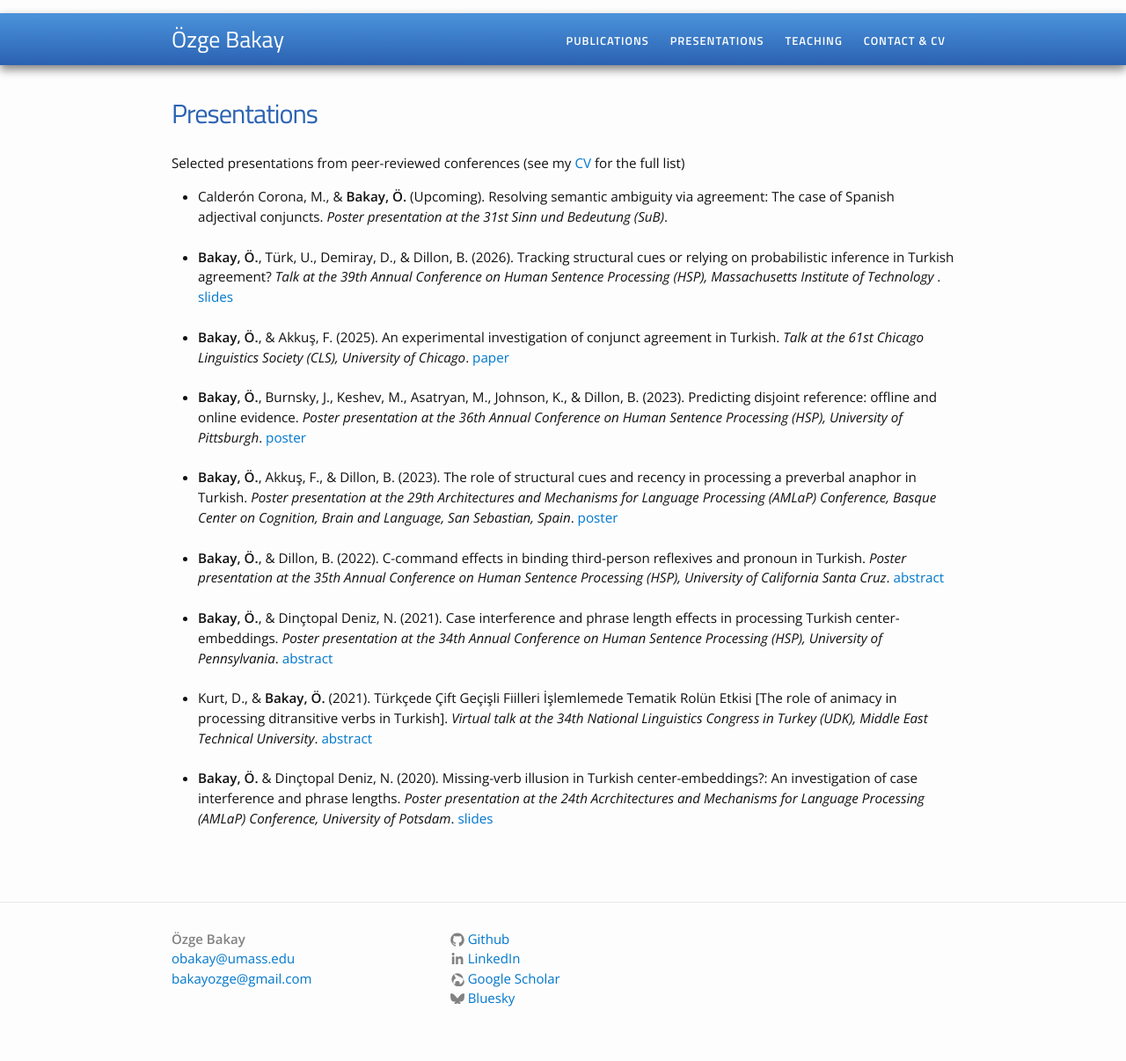
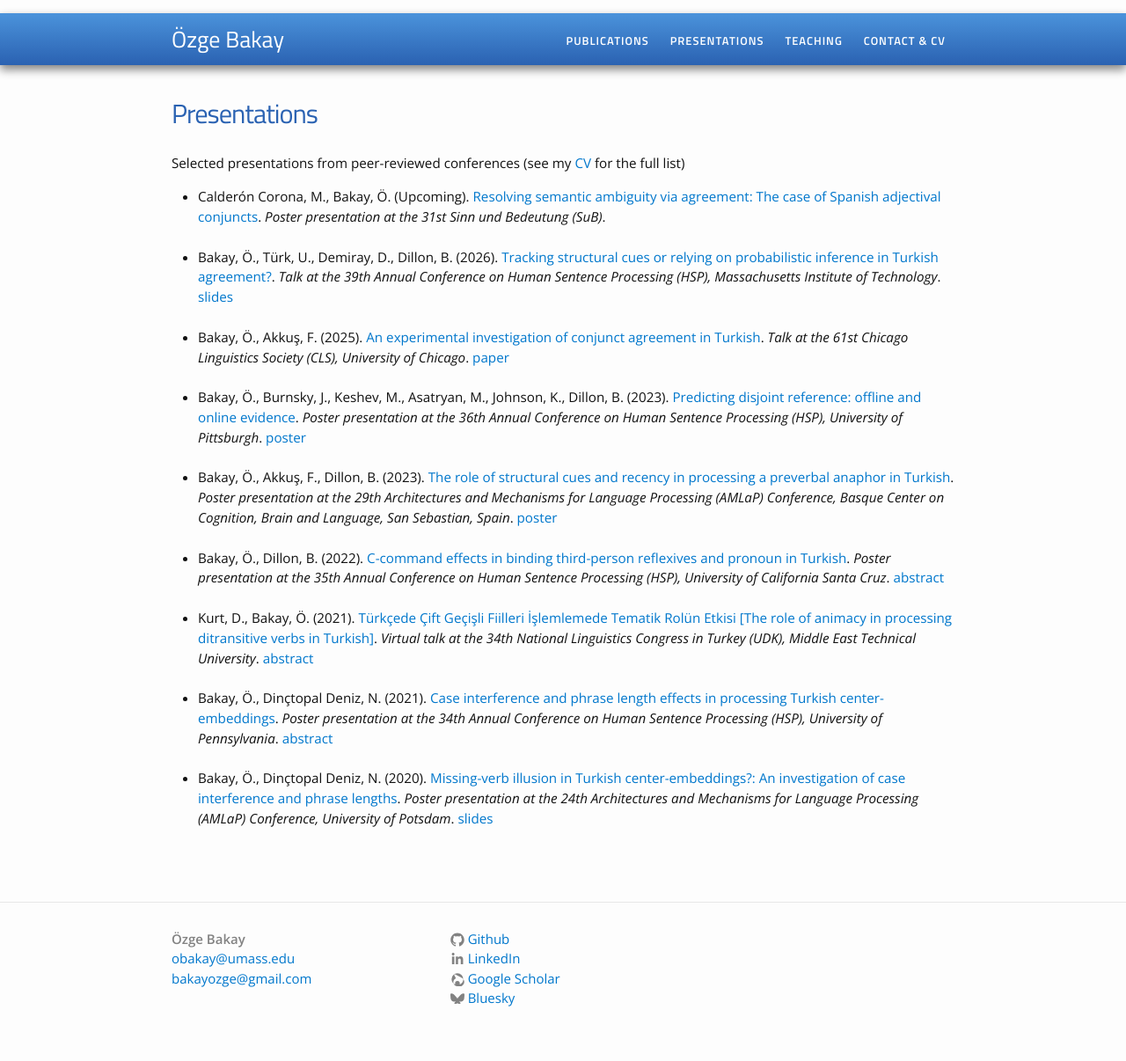
Before and after one commit to ozgebakay/ozgebakay.github.io, a Jekyll site: the page built from presentations.md, in a window 1280 px wide. Shown: the whole page at 88% size. Built offline with Jekyll 4.4.1, drawn with Linux system fonts in a browser that asks for light colours.

Commit message:
Update presentations.md

```diff
--- a/presentations.md
+++ b/presentations.md
@@ -4,43 +4,14 @@
 title: Presentations
 ---
 Selected presentations from peer-reviewed conferences (see my <a href="/cv/OzgeBakay_CV.pdf">CV</a> for the full list)
-
 <ul>
+{% assign sorted = site.presentations | sort: "year" | reverse %}
+{% for p in sorted %}
 	<li>
-		Calderón Corona, M., &amp; <b>Bakay, Ö.</b> (Upcoming). Resolving semantic ambiguity via agreement: The case of Spanish adjectival conjuncts. <i>Poster presentation at the 31st Sinn und Bedeutung (SuB)</i>.
+		{% for author in p.authors %}{{ author }}{% unless forloop.last %}, {% endunless %}{% endfor %}
+		({{ p.year }}). <a href="{{ p.url }}">{{ p.title }}</a>. <i>{{ p.venue }}</i>.
+		{% if p.pdf %}<a href="{{ p.pdf }}">{{ p.link_label }}</a>{% endif %}
 	</li>
 	<br>
-	<li>
-		<b>Bakay, Ö.</b>, Türk, U., Demiray, D., &amp; Dillon, B. (2026). Tracking structural cues or relying on probabilistic inference in Turkish agreement? <i>Talk at the 39th Annual Conference on Human Sentence Processing (HSP), Massachusetts Institute of Technology </i>. <a href="/projects/HSP2026_BakayEtAl_TurkishAgreement.pdf">slides</a>
-	</li>
-	<br>
-	<li>
-		<b>Bakay, Ö.</b>, &amp; Akkuş, F. (2025). An experimental investigation of conjunct agreement in Turkish. <i>Talk at the 61st Chicago Linguistics Society (CLS), University of Chicago</i>. <a href="/projects/BakayAkkusCLS61.pdf">paper</a>
-	</li>
-	<br>
-	<li>
-		<b>Bakay, Ö.</b>, Burnsky, J., Keshev, M., Asatryan, M., Johnson, K., &amp; Dillon, B. (2023). Predicting disjoint reference: offline and online evidence. <i>Poster presentation at the 36th Annual Conference on Human Sentence Processing (HSP), University of Pittsburgh</i>. <a href="/projects/Bakayetal2023_HSP.pdf">poster</a>
-	</li>
-	<br>
-	<li>
-		<b>Bakay, Ö.</b>, Akkuş, F., &amp; Dillon, B. (2023). The role of structural cues and recency in processing a preverbal anaphor in Turkish. <i>Poster presentation at the 29th Architectures and Mechanisms for Language Processing (AMLaP) Conference, Basque Center on Cognition, Brain and Language, San Sebastian, Spain</i>. <a href="/projects/Bakayetal2023_AMLaP.pdf">poster</a>
-	</li>
-	<br>
-	<li>
-		<b>Bakay, Ö.</b>, &amp; Dillon, B. (2022). C-command effects in binding third-person reflexives and pronoun in Turkish. <i>Poster presentation at the 35th Annual Conference on Human Sentence Processing (HSP), University of California Santa Cruz</i>. <a href="/projects/HSP2022BakayDillon.pdf">abstract</a>
-	</li>
-	<br>
-	<li>
-		<b>Bakay, Ö.</b>, &amp; Dinçtopal Deniz, N. (2021). Case interference and phrase length effects in processing Turkish center-embeddings. <i>Poster presentation at the 34th Annual Conference on Human Sentence Processing (HSP), University of Pennsylvania</i>. <a href="https://www.cuny2021.io/wp-content/uploads/2021/02/CUNY_2021_abstract_37.pdf">abstract</a>
-	</li>
-	<br>
-	<li>
-		Kurt, D.,  &amp; <b>Bakay, Ö.</b> (2021). Türkçede Çift Geçişli Fiilleri İşlemlemede Tematik Rolün Etkisi [The role of animacy in processing ditransitive verbs in Turkish]. <i>Virtual talk at the 34th National Linguistics Congress in Turkey (UDK), Middle East Technical University</i>. <a href="/projects/50KurtBakay.pdf">abstract</a>
-	</li>
-	<br>
-	<li>
-		<b>Bakay, Ö.</b> &amp; Dinçtopal Deniz, N. (2020). Missing-verb illusion in Turkish center-embeddings?: An
-investigation of case interference and phrase lengths. <i>Poster presentation at the 24th Acrchitectures and Mechanisms for Language Processing (AMLaP) Conference, University of Potsdam</i>. <a href="/projects/AmLaP2020BakayDinctopalDeniz.pdf">slides</a>
-	</li>
-	<br>
+{% endfor %}
 </ul>
```
